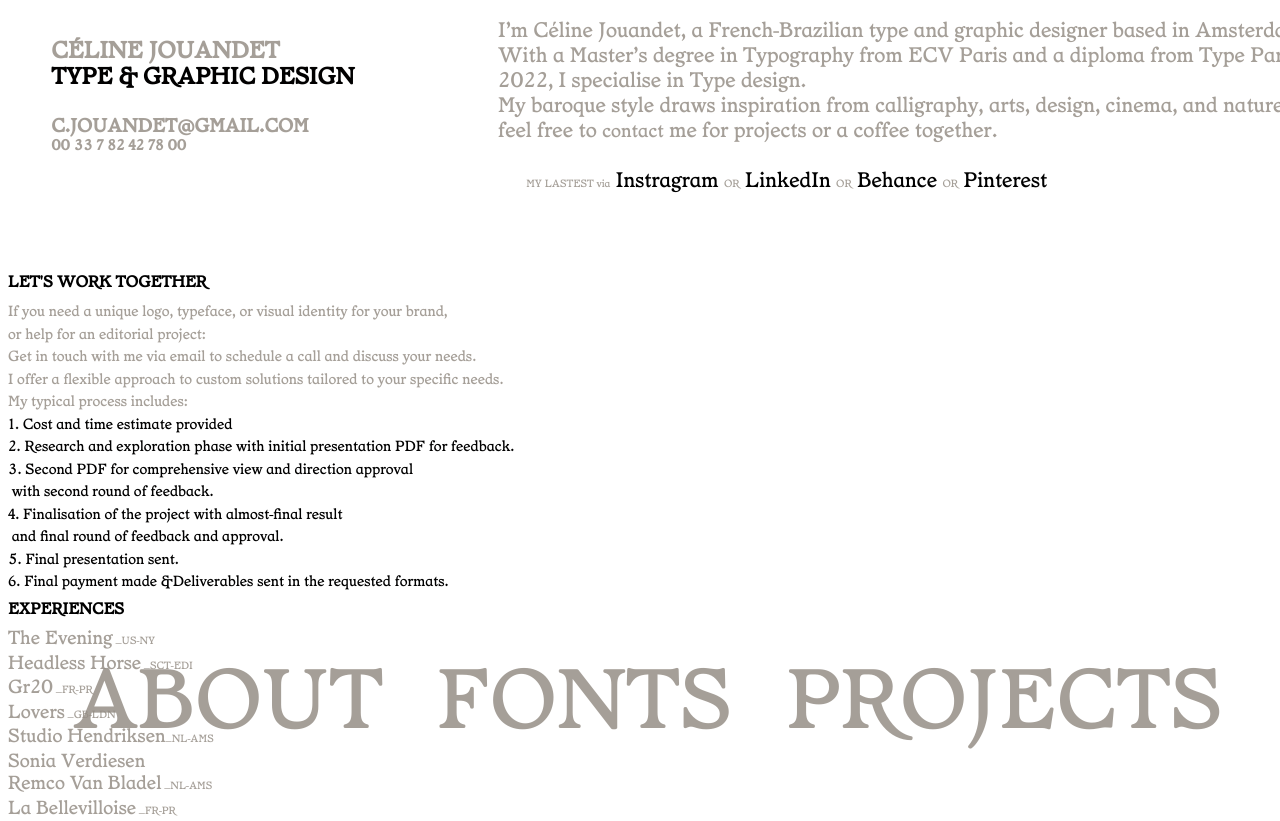
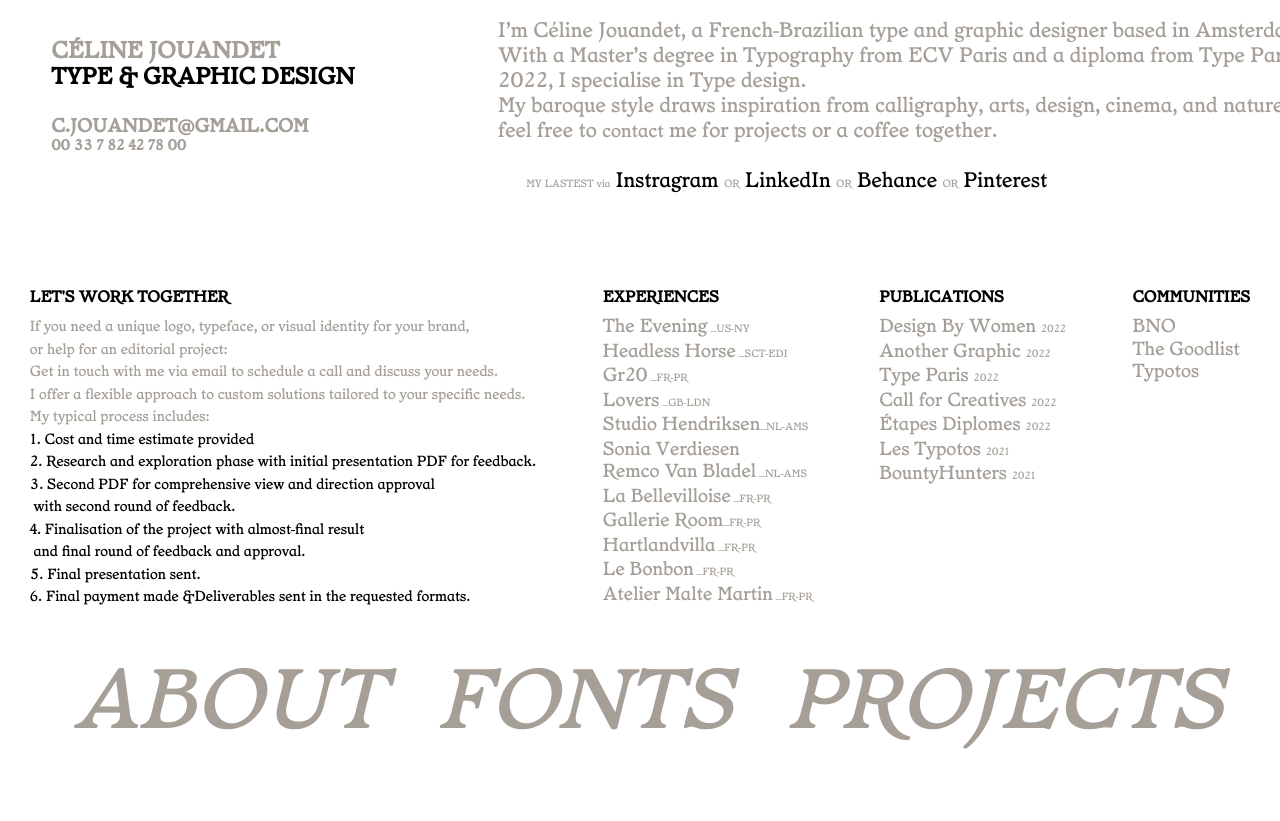
Before and after one commit to eloise-dieutegard/Celine-Jouandet, a plain HTML site: page about.html in a window 1280 px wide. Shown: the top 821 px of the page. After the commit the page ends 800 px from the top, so only its background shows below. Drawn offline with Linux system fonts and the light colour scheme.

Commit message:
Update style_about.css

```diff
--- a/style_about.css
+++ b/style_about.css
@@ -115,7 +115,7 @@ img {
   text-transform: uppercase;
 }
 
-menu-container {
+.menu-container {
     text-align: left;
     display: grid;
     grid-auto-flow: column;
@@ -185,7 +185,7 @@ a.menu {
   width: 100%;
   height: 138px;
   font-family: "Pendragon";
-  font-style: normal;
+  font-style: italic;
   font-weight: 400;
   font-size: 80px;
   line-height: 182px;
```
